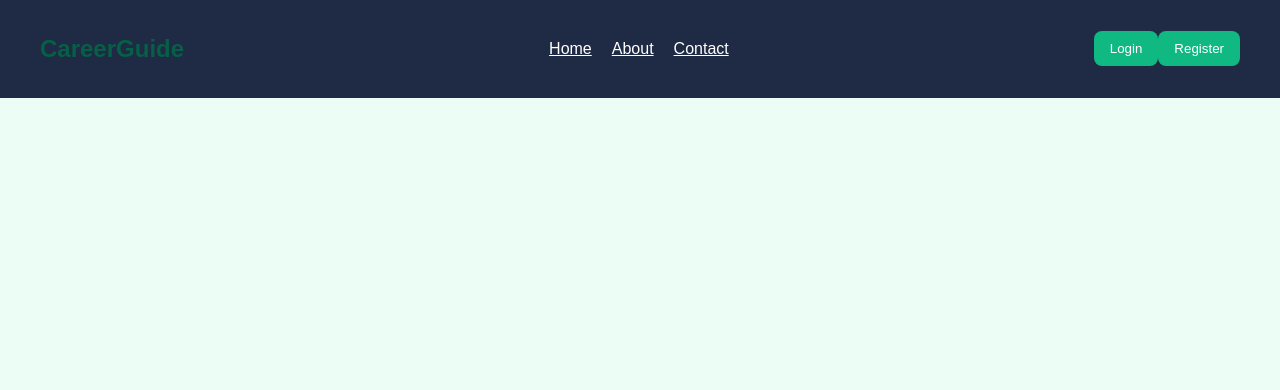
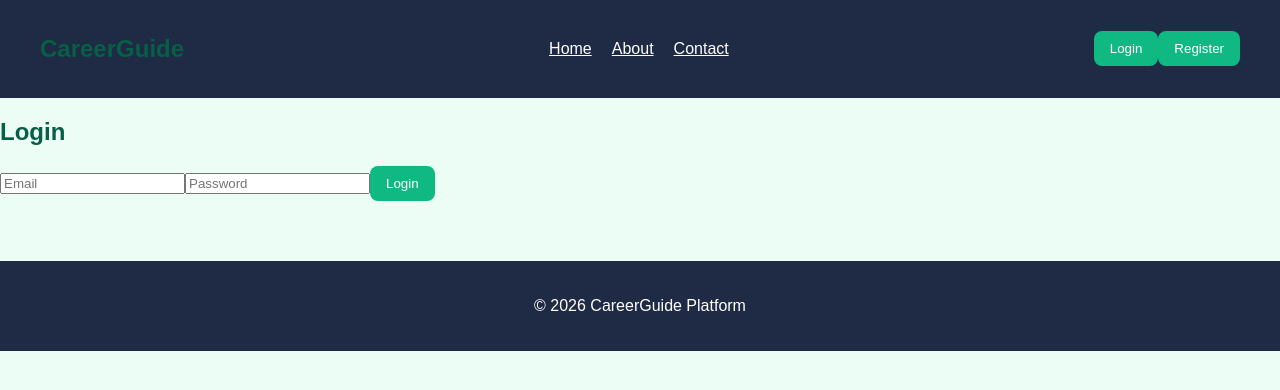
Before and after one commit to hezyoninimshiai-gif/career-guidance-mern, a React (Create React App) app in the folder frontend/: page /login in a window 1280 px wide. Shown: the top 390 px of the page. Built offline with nearby package versions, Linux system fonts and the light colour scheme.

Commit message:
Completed authentication system with login/register modal and JWT integration

```diff
--- a/frontend/src/App.js
+++ b/frontend/src/App.js
@@ -1,65 +1,96 @@
-import React from "react";
-import {BrowserRouter as Router,Routes,Route} from "react-router-dom";
+import React, { useState, useEffect } from "react";
+import { BrowserRouter as Router, Routes, Route } from "react-router-dom";
+
 import Navbar from "./components/Navbar";
 import HeroSection from "./components/HeroSection";
 import Footer from "./components/Footer";
 import CareerPaths from "./components/CareerPaths";
 import Opportunities from "./components/Opportunities";
+
 import TenthPage from "./pages/TenthPage";
 import MPCPage from "./pages/MPCPage";
 import BIPCPage from "./pages/BIPCPage";
 import CECPage from "./pages/CECPage";
 import MECPage from "./pages/MECPage";
 import HECPage from "./pages/HECPage";
+import Login from "./pages/Login";
 import About from "./pages/About";
 import Contact from "./pages/Contact";
+
 import AuthModal from "./components/AuthModal";
-import Register from "./pages/Register";
-import { useState, useEffect } from "react";
 
-function Home(){
-const [showModal,setShowModal] = useState(false);
-useEffect(()=>{
+
+function Home() {
+
+  const [isLoggedIn, setIsLoggedIn] = useState(false);
+  const [showModal, setShowModal] = useState(false);
+
+  useEffect(() => {
+
+    // Check token
+    const token = localStorage.getItem("token");
+
+    if (token) {
+      setIsLoggedIn(true);
+    }
+
+    // Track visits
     let visits = localStorage.getItem("visits");
     visits = visits ? parseInt(visits) + 1 : 1;
-localStorage.setItem("visits",visits);
-if(visits >= 2){
-setShowModal(true);
+
+    localStorage.setItem("visits", visits);
+
+    // Show modal from 2nd visit
+    if (visits >= 2) {
+
       const timer = setTimeout(() => {
         setShowModal(true);
-  }, 120000); // 2 minutes
+      }, 5000); // 2 minutes
 
       return () => clearTimeout(timer);
     }
-},[])
-return(
+
+  }, []);
+
+
+  return (
     <>
-<HeroSection/>
-<CareerPaths/>
-<Opportunities/>
-{showModal && <AuthModal closeModal={()=>setShowModal(false)} />}
+      <HeroSection />
+      <CareerPaths />
+      <Opportunities />
+
+      {/* Show modal only if NOT logged in */}
+      {!isLoggedIn && showModal && (
+        <AuthModal closeModal={() => setShowModal(false)} />
+      )}
     </>
-)
+  );
 }
 
+
 function App() {
-return(
+  return (
     <Router>
-<Navbar/>
+
+      <Navbar />
+
       <Routes>
-<Route path="/" element={<Home/>}/>
-<Route path="/10th" element={<TenthPage/>}/>
-<Route path="/mpc" element={<MPCPage/>}/>
-<Route path="/bipc" element={<BIPCPage/>}/>
-<Route path="/cec" element={<CECPage/>}/>
-<Route path="/mec" element={<MECPage/>}/>
-<Route path="/hec" element={<HECPage/>}/>
-<Route path="/about" element={<About/>}/>
-<Route path="/contact" element={<Contact/>}/>
-<Route path="/register" element={<Register/>}/>
+        <Route path="/" element={<Home />} />
+        <Route path="/10th" element={<TenthPage />} />
+        <Route path="/mpc" element={<MPCPage />} />
+        <Route path="/bipc" element={<BIPCPage />} />
+        <Route path="/cec" element={<CECPage />} />
+        <Route path="/mec" element={<MECPage />} />
+        <Route path="/hec" element={<HECPage />} />
+        <Route path="/about" element={<About />} />
+        <Route path="/login" element={<Login/>}/>
+        <Route path="/contact" element={<Contact />} />
       </Routes>
+
+      <Footer />
+
     </Router>
-)
+  );
 }
 
 export default App;
--- a/frontend/src/components/AuthModal.js
+++ b/frontend/src/components/AuthModal.js
@@ -6,7 +6,7 @@ function AuthModal({ closeModal }) {
 const [name, setName] = useState("");
 const [email, setEmail] = useState("");
 const [password, setPassword] = useState("");
-
+const [isLogin, setIsLogin] = React.useState(false);
 //Submit function handleRegister
 const handleRegister = async (e) => {
   e.preventDefault();
@@ -27,6 +27,25 @@ const handleRegister = async (e) => {
       console.error(error.response?.data || error.message);
       alert("Registration failed");
     }
+};
+const handleLogin = async (e) => {
+
+  e.preventDefault();
+
+  try {
+    const res = await axios.post(
+      "http://localhost:5000/api/auth/login",
+      { email, password }
+    );
+    localStorage.setItem("token", res.data.token);
+    alert("Login successful");
+    closeModal();
+    window.location.reload();
+  } catch (error) {
+    alert("Login failed");
+
+  }
+
 };
 //UI
   return (
@@ -55,17 +74,18 @@ const handleRegister = async (e) => {
         }}
         onClick={(e) => e.stopPropagation()} // prevent closing when clicking inside
       >
-        <h2>Create an Account</h2>
-        <p>Register to unlock personalized career guidance.</p>
+        <h2>{isLogin ? "Login" : "Create an Account"}</h2>
 
-    <form onSubmit={handleRegister}>
-            <input
-            type="text"
-            placeholder="Name"
-            value={name}
-            onChange={(e) => setName(e.target.value)}
-            style={{ display: "block", margin: "10px auto", padding: "8px", width: "90%" }}
-          />
+        <form onSubmit={isLogin ? handleLogin : handleRegister}>
+               {!isLogin && (
+                <input
+                type="text"
+                placeholder="Name"
+                value={name}
+                onChange={(e)=>setName(e.target.value)}
+                required
+                />
+             )}
 
         <input
           type="email"
@@ -83,13 +103,14 @@ const handleRegister = async (e) => {
           style={{ display: "block", margin: "10px auto", padding: "8px", width: "90%" }}
         />
 
-        <button type="submit" style={{ marginTop: "10px" }}>
-          Register
+        <button type="submit"
+         style={{ marginTop: "10px" }}>
+          {isLogin ? "Login" : "Register"}
         </button>
-
-        <button type="button" onClick={closeModal} style={{ marginLeft: "10px" }}>
-          Close
-        </button>
+        <p style={{ marginTop: "10px", cursor: "pointer" }}
+        onClick={()=>setIsLogin(!isLogin)}>
+        {isLogin ? "Create new account" : "Already have an account? Login"}
+        </p>
        </form>
       </div>
     </div>
--- /dev/null
+++ b/frontend/src/pages/Login.js
@@ -0,0 +1,66 @@
+import React, { useState } from "react";
+import axios from "axios";
+
+function Login() {
+
+  const [email, setEmail] = useState("");
+  const [password, setPassword] = useState("");
+
+  const handleLogin = async (e) => {
+    e.preventDefault();
+
+    try {
+
+      const res = await axios.post(
+        "http://localhost:5000/api/auth/login",
+        { email, password }
+      );
+
+      localStorage.setItem("token", res.data.token);
+
+      alert("Login successful");
+
+      window.location.href = "/";
+
+    } catch (error) {
+
+      alert("Login failed");
+
+    }
+
+  };
+
+  return (
+
+    <div>
+      <h2>Login</h2>
+
+      <form onSubmit={handleLogin}>
+
+        <input
+          type="email"
+          placeholder="Email"
+          value={email}
+          onChange={(e)=>setEmail(e.target.value)}
+          required
+        />
+
+        <input
+          type="password"
+          placeholder="Password"
+          value={password}
+          onChange={(e)=>setPassword(e.target.value)}
+          required
+        />
+
+        <button type="submit">Login</button>
+
+      </form>
+
+    </div>
+
+  );
+
+}
+
+export default Login;
--- a/frontend/src/pages/Register.js
+++ /dev/null
@@ -1,11 +0,0 @@
-import React from "react";
-
-function Register() {
-  return (
-    <div>
-      <h1>Register Page</h1>
-    </div>
-  );
-}
-
-export default Register;
```
Also changed, not shown: 1 other file (tests, documents, lock files or other folders). Lines whose indentation alone changed are shown as unchanged.
